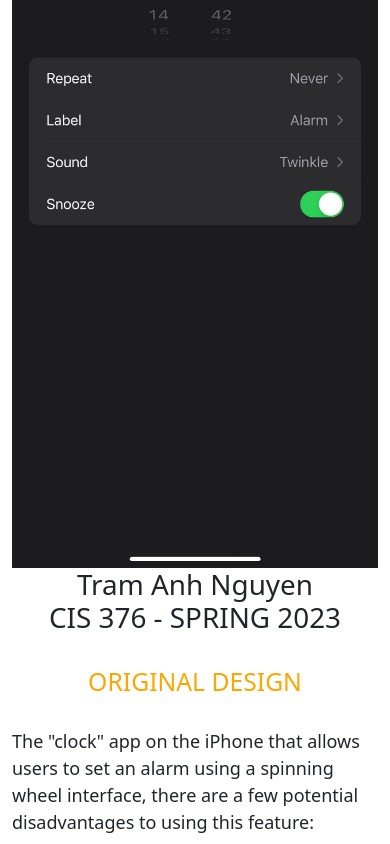
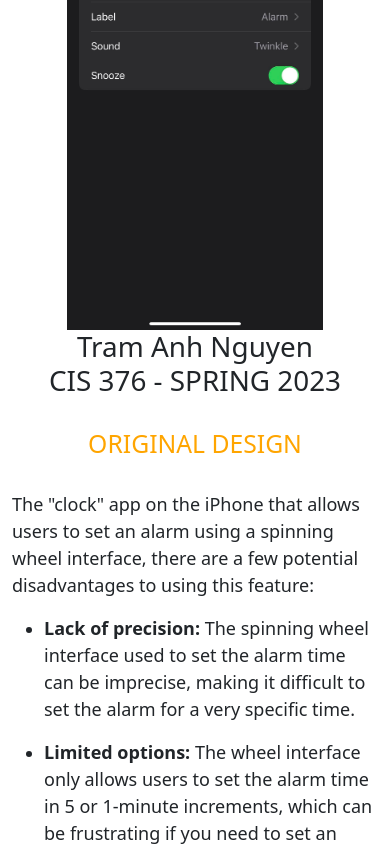
Before and after one commit to anhnguyen148/juliette, a plain HTML site: page index.html in a window 390 px wide. Shown: the part 448-1292 px from the top of the page. Drawn offline with nearby package versions, Linux system fonts and the light colour scheme.

Commit message:
edit responsive layout

```diff
--- a/index.html
+++ b/index.html
@@ -36,10 +36,10 @@
 
     <div class="container-fluid">
         <div class="row mt-5 justify-content-center">
-            <div class="col-lg-3 col-sm-12">
+            <div class="col-lg-4 col-sm-12 text-center">
                 <img id="ip-screen" src="./original-design.jpg" alt="original alarm degsign">
             </div>
-            <div class="col-lg-7 col-sm-12">
+            <div class="col-lg-6 col-sm-12">
                 <h1>Tram Anh Nguyen <br> CIS 376 - SPRING 2023</h1><br>
                 <h2>ORIGINAL DESIGN</h2><br>
                 <p>The "clock" app on the iPhone that allows users to set an alarm using a spinning wheel interface, there are a few potential disadvantages to using this feature:
--- a/style.css
+++ b/style.css
@@ -17,7 +17,7 @@ p {
 }
 
 #ip-screen {
-    width: 100%;
+    width: 70%;
 }
 
 #screenBox {
```
Also changed, not shown: redo.html (+1 -1 lines).
